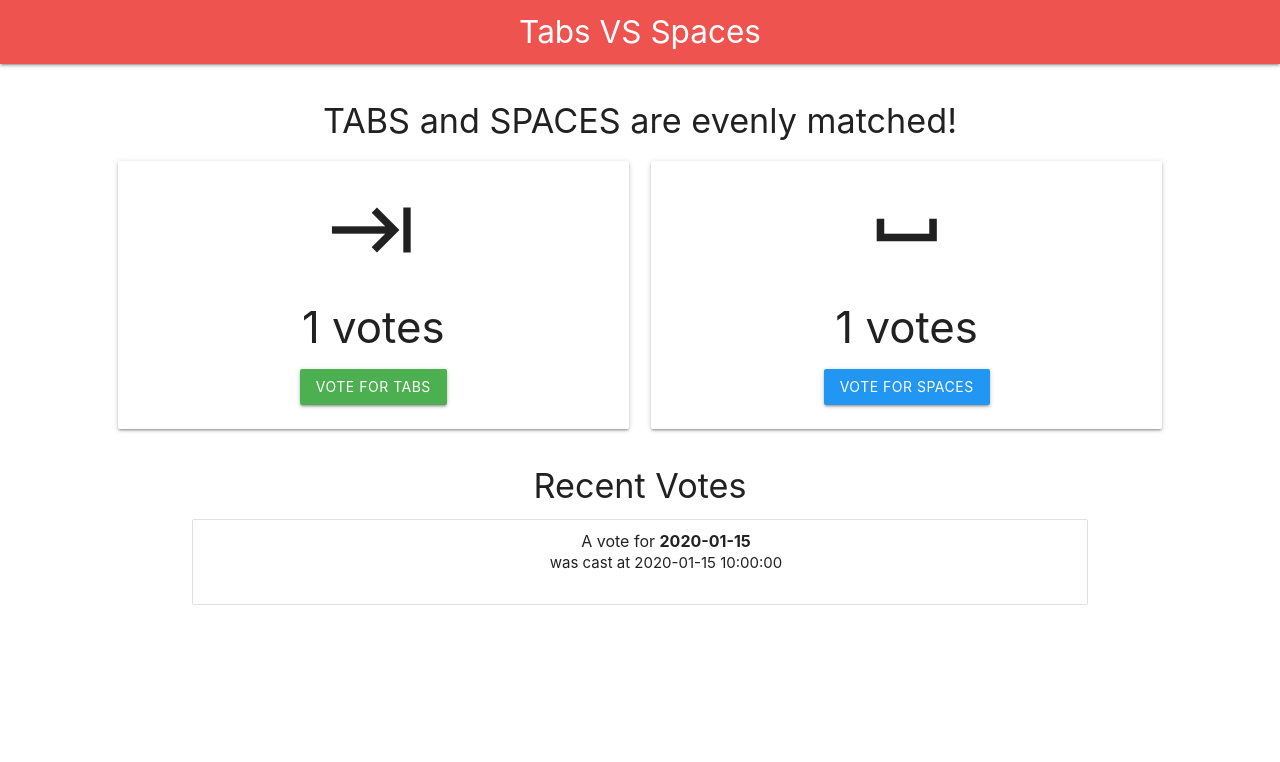
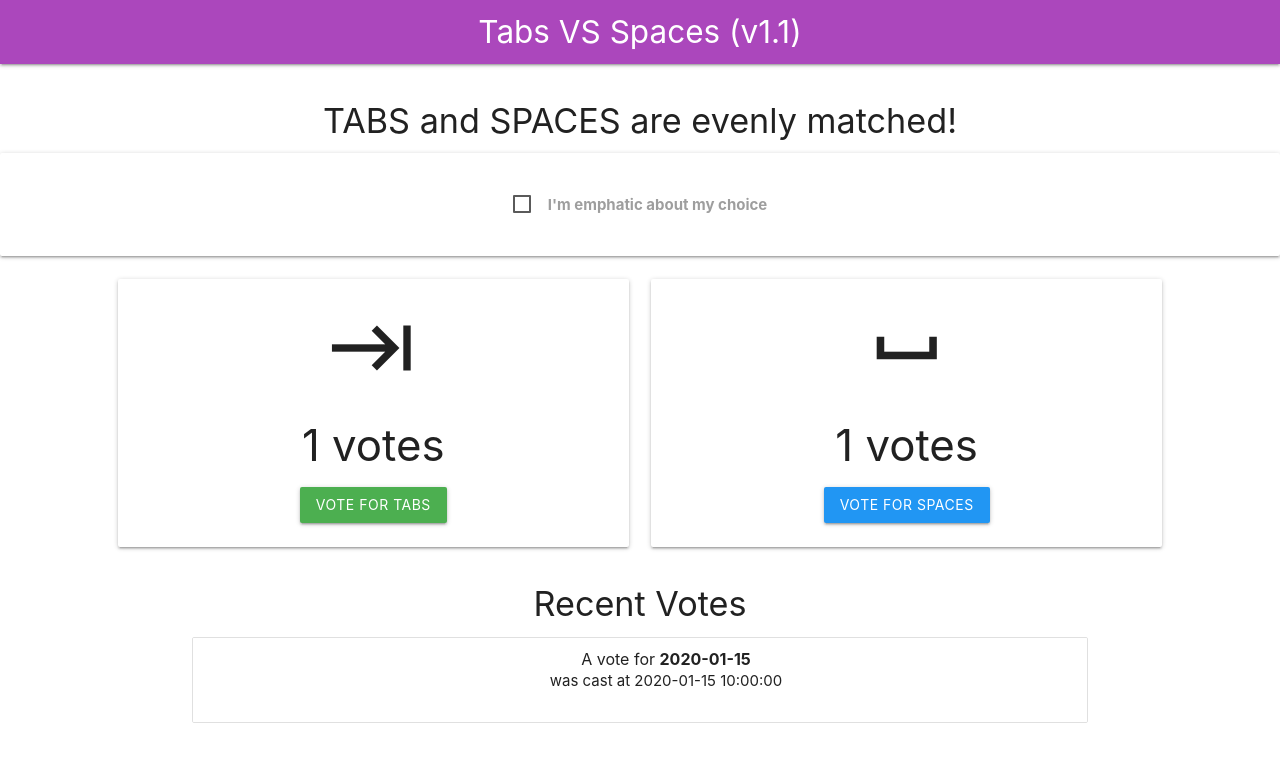
Before and after one commit to ptone/cockroach-cloud-run-sample, a Flask app: template templates/index.html in a window 1280 px wide. Shown: the top 762 px of the page. Run offline with Flask 2, Linux system fonts and the light colour scheme; the template is opened without the code that fills it: most values are stand-ins (such as "Sample title", 1, 10 or a date in 2020); some libraries are stand-ins or nearby versions.

Commit message:
schema based feature change

```diff
--- a/main.py
+++ b/main.py
@@ -27,33 +27,10 @@ logger = logging.getLogger()
 
 def init_connection_engine():
     db_config = {
-        # [START cloud_sql_postgres_sqlalchemy_limit]
-        # Pool size is the maximum number of permanent connections to keep.
         "pool_size": 5,
-        # Temporarily exceeds the set pool_size if no connections are available.
         "max_overflow": 2,
-        # The total number of concurrent connections for your application will be
-        # a total of pool_size and max_overflow.
-        # [END cloud_sql_postgres_sqlalchemy_limit]
-
-        # [START cloud_sql_postgres_sqlalchemy_backoff]
-        # SQLAlchemy automatically uses delays between failed connection attempts,
-        # but provides no arguments for configuration.
-        # [END cloud_sql_postgres_sqlalchemy_backoff]
-
-        # [START cloud_sql_postgres_sqlalchemy_timeout]
-        # 'pool_timeout' is the maximum number of seconds to wait when retrieving a
-        # new connection from the pool. After the specified amount of time, an
-        # exception will be thrown.
         "pool_timeout": 30,  # 30 seconds
-        # [END cloud_sql_postgres_sqlalchemy_timeout]
-
-        # [START cloud_sql_postgres_sqlalchemy_lifetime]
-        # 'pool_recycle' is the maximum number of seconds a connection can persist.
-        # Connections that live longer than the specified amount of time will be
-        # reestablished
         "pool_recycle": 1800,  # 30 minutes
-        # [END cloud_sql_postgres_sqlalchemy_lifetime]
     }
 
     return init_tcp_connection_engine(db_config)
@@ -73,7 +50,6 @@ def init_tcp_connection_engine(db_config):
         psycopg_uri,
         **db_config
     )
-    # [END cloud_sql_postgres_sqlalchemy_create_tcp]
     pool.dialect.description_encoding = None
     return pool
 
@@ -111,14 +87,15 @@ def get_index_context():
     with db.connect() as conn:
         # Execute the query and fetch all results
         recent_votes = conn.execute(
-            "SELECT candidate, time_cast FROM votes "
+            "SELECT candidate, time_cast, emphatic FROM votes "
             "ORDER BY time_cast DESC LIMIT 5"
         ).fetchall()
         # Convert the results into a list of dicts representing votes
         for row in recent_votes:
             votes.append({
                 'candidate': row[0],
-                'time_cast': row[1]
+                'time_cast': row[1],
+                'emphatic': row[2],
             })
 
         stmt = sqlalchemy.text(
@@ -141,6 +118,11 @@ def get_index_context():
 def save_vote():
     # Get the team and time the vote was cast.
     team = request.form['team']
+    if 'emphatic' in request.form and request.form['emphatic'] == "true":
+        emphatic = True
+    else:
+        emphatic = False
+
     time_cast = datetime.datetime.utcnow()
     # Verify that the team is one of the allowed options
     if team != "TABS" and team != "SPACES":
@@ -150,29 +132,25 @@ def save_vote():
             status=400
         )
 
-    # [START cloud_sql_postgres_sqlalchemy_connection]
     # Preparing a statement before hand can help protect against injections.
     stmt = sqlalchemy.text(
-        "INSERT INTO votes (time_cast, candidate)"
-        " VALUES (:time_cast, :candidate)"
+        "INSERT INTO votes (time_cast, candidate, emphatic)"
+        " VALUES (:time_cast, :candidate, :emphatic)"
     )
     try:
         # Using a with statement ensures that the connection is always released
         # back into the pool at the end of statement (even if an error occurs)
         with db.connect() as conn:
-            conn.execute(stmt, time_cast=time_cast, candidate=team)
+            conn.execute(stmt, time_cast=time_cast, candidate=team, emphatic=emphatic)
     except Exception as e:
         # If something goes wrong, handle the error in this section. This might
         # involve retrying or adjusting parameters depending on the situation.
-        # [START_EXCLUDE]
         logger.exception(e)
         return Response(
             status=500,
             response="Unable to successfully cast vote! Please check the "
                      "application logs for more details."
         )
-        # [END_EXCLUDE]
-    # [END cloud_sql_postgres_sqlalchemy_connection]
 
     return Response(
         status=200,
--- a/templates/index.html
+++ b/templates/index.html
@@ -22,9 +22,9 @@ limitations under the License.
     <script src="https://cdnjs.cloudflare.com/ajax/libs/materialize/1.0.0/js/materialize.min.js"></script>
 </head>
 <body>
-<nav class="red lighten-1">
+<nav class="purple lighten-1">
     <div class="nav-wrapper">
-        <a href="#" class="brand-logo center">Tabs VS Spaces</a>
+        <a href="#" class="brand-logo center">Tabs VS Spaces (v1.1)</a>
     </div>
 </nav>
 <div class="section">
@@ -40,6 +40,18 @@ limitations under the License.
                 {{'votes' if space_count - tab_count > 1 else 'vote'}}!
             {% endif %}
         </h4>
+    </div>
+    <div class="center">
+        <div class="card-panel">
+            <form action="#">
+                <p>
+                  <label>
+                  <input type="checkbox" id="emphatic" />
+                    <span><b>I'm emphatic about my choice</b></span>
+                  </label>
+                </p>
+                </form>
+        </div>
     </div>
     <div class="row center">
         <div class="col s6 m5 offset-m1">
@@ -67,7 +79,7 @@ limitations under the License.
                     <i class="material-icons circle blue">space_bar</i>
                 {% endif %}
                 <span class="title">
-                    A vote for <b>{{vote.candidate}}</b>
+                    A{% if vote.emphatic %}n <b style="color:red;">emphatic</b>{% endif %} vote for <b>{{vote.candidate}}</b>
                 </span>
                 <p>was cast at {{vote.time_cast}}</p>
             </li>
@@ -75,18 +87,18 @@ limitations under the License.
     </ul>
 </div>
 <script>
-    function vote(team) {
+
+    function vote(team, emphatic) {
+        var checked = document.getElementById("emphatic").checked;
         var xhr = new XMLHttpRequest();
         xhr.onreadystatechange = function () {
             if (this.readyState == 4) {
-                if (!window.alert(this.responseText)) {
-                    window.location.reload();
-                }
+                window.location.reload();
             }
         };
         xhr.open("POST", "/", true);
         xhr.setRequestHeader("Content-Type", "application/x-www-form-urlencoded");
-        xhr.send("team=" + team);
+        xhr.send("team=" + team + "&emphatic=" + checked);
     }
 
     document.getElementById("voteTabs").addEventListener("click", function () {
```
